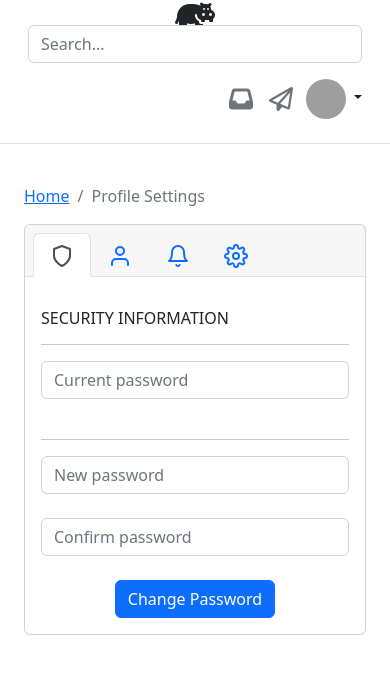
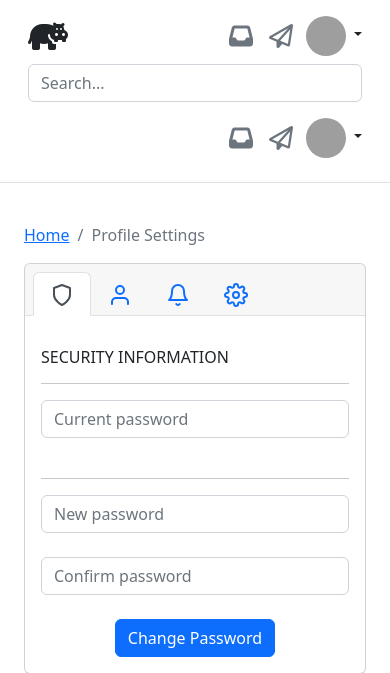
Before and after one commit to GabrielB1606/ATI-I-2022--Equipo-3, a Flask app: page /config in a window 390 px wide. Shown: the top 673 px of the page. Run offline with Flask 2, Linux system fonts and the light colour scheme; some libraries are stand-ins or nearby versions; grey boxes are pictures that could not be loaded.

Commit message:
navbar responsive

```diff
--- a/templates/navbar.html
+++ b/templates/navbar.html
@@ -3,16 +3,49 @@
         <div class="d-flex flex-wrap align-items-center justify-content-center justify-content-lg-start">
 
             <!-- logo -->
-            <a href="{{url_for('index')}}" class="d-flex me-lg-3 col-lg-3 align-items-center mb-2 mb-lg-0 text-dark text-decoration-none">
+            <a href="{{url_for('index')}}" class="d-flex me-lg-auto col-1 align-items-center mb-2 mb-lg-0 text-dark text-decoration-none">
                 <i class="fa-solid fa-hippo fa-2xl"></i>
             </a>
 
+            <!-- icons mobile -->
+            <ul class="nav col-11 me-lg-auto mb-2 justify-content-end mb-md-0 mr-0 pr-0 d-sm-inline-flex d-md-none">
+                <li>
+                    <a href="{{url_for('notifications')}}" class="nav-link px-2 link-secondary">
+                    <i class="fa-solid fa-xl fa-inbox"></i>
+                    </a>
+                </li>
+                <li>
+                    <a href="{{url_for('chat')}}" class="nav-link px-2 link-secondary">
+                        <i class="fa-regular fa-xl fa-paper-plane"></i>
+                    </a>
+                </li>
+                <li>
+                    <div class="dropdown text-end" style="margin-left: 0.3rem;">
+                        <a href="#" class="d-block link-dark text-decoration-none dropdown-toggle" data-bs-toggle="dropdown"
+                        aria-expanded="false">
+                            <img src="https://github.com/mdo.png" alt="mdo" class="rounded-circle" width="40" height="40">
+                        </a>
+                        <ul class="dropdown-menu text-small">
+                            <li><a class="dropdown-item" href="{{url_for('config_page')}}" >Settings</a></li>
+                            <li><a class="dropdown-item"href="{{url_for('profile')}}">Profile</a></li>
+                            <li>
+                                <hr class="dropdown-divider">
+                            </li>
+                            <li><a class="dropdown-item" href="{{url_for('login')}}">Sign out</a></li>
+                        </ul>
+                    </div>
+                </li>
+                <!--<li><a href="#" class="nav-link px-2 link-dark"> <i class="fa-regular fa-paper-plane"></i> </a></li>-->
+                <!--    <li><a href="#" class="nav-link px-2 link-dark">Customers</a></li>-->
+                <!--    <li><a href="#" class="nav-link px-2 link-dark">Products</a></li>-->
+            </ul>
+
             <!-- search bar -->
-            <div class="dropdown col-12 col-lg-4 me-lg-4 mb-3 mb-lg-0">
+            <div class="dropdown col-12 col-md-6 me-lg-auto mb-3 mb-lg-0">
                 <form  data-bs-toggle="dropdown" aria-expanded="false" role="search">
                     <input type="search" class="form-control" placeholder="Search..." aria-label="Search">
                 </form>
-                <ul class="dropdown-menu col-12 d-none">
+                <ul class="dropdown-menu col-12" id="search-preview">
                     <li><a class="dropdown-item" href="#">Action</a></li>
                     <li><a class="dropdown-item" href="#">Another action</a></li>
                     <li><a class="dropdown-item" href="#">Something else here</a></li>
@@ -20,8 +53,8 @@
 
             </div>
 
-            <!-- icons -->
-            <ul class="nav col-12 col-lg-4 me-lg-4 mb-2 justify-content-end mb-md-0 mr-0 pr-0">
+            <!-- icons desktop -->
+            <ul class="nav col-12 col-md-3 me-lg-auto mb-2 justify-content-end mb-md-0 mr-0 pr-0 d-sm-none d-md-inline-flex">
                 <li>
                     <a href="{{url_for('notifications')}}" class="nav-link px-2 link-secondary">
                     <i class="fa-solid fa-xl fa-inbox"></i>
```
